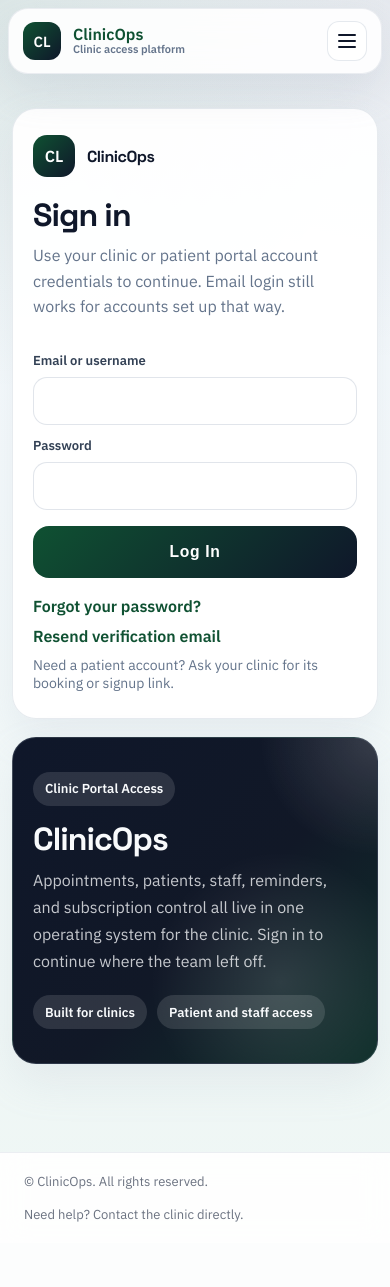
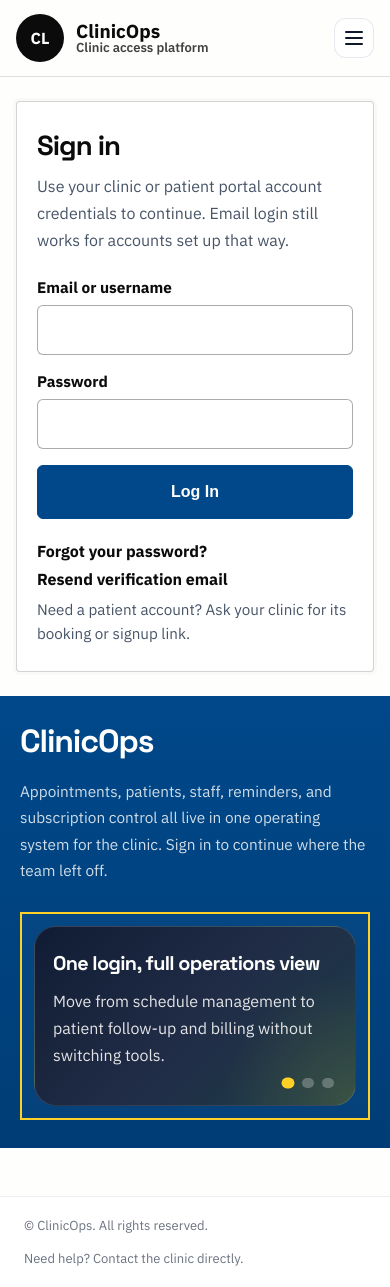
Before and after one commit to pinoyvaautomation/Clinicops, a Django app: page /accounts/login/ in a window 390 px wide. Before the commit the page ends 1222 px from the top, so only its background shows below. Run offline with Django 5.2, Linux system fonts and the light colour scheme; data that the repository does not hold is empty; parts of the project's set-up code (start-up, migrations or seed data) failed here and were passed over; some libraries are stand-ins or nearby versions.

Commit message:
Refresh branded login experience

```diff
--- a/templates/registration/login.html
+++ b/templates/registration/login.html
@@ -6,174 +6,226 @@
     <meta name="viewport" content="width=device-width, initial-scale=1">
     <title>{{ login_heading|default:"Sign in" }} | {{ public_brand_name|default:"ClinicOps" }}</title>
     <style>
-      @import url('https://fonts.googleapis.com/css2?family=IBM+Plex+Sans:wght@400;500;600&family=Space+Grotesk:wght@500;700&display=swap');
+      @import url('https://fonts.googleapis.com/css2?family=IBM+Plex+Sans:wght@400;500;600;700&family=Space+Grotesk:wght@500;700&display=swap');
 
       :root {
-        --brand: {{ public_brand_color|default:"#0f5132" }};
-        --ink: #0f172a;
-        --ink-soft: #334155;
-        --muted: #64748b;
-        --line: rgba(148, 163, 184, 0.22);
-        --panel: rgba(255, 255, 255, 0.94);
-        --danger: #b42318;
-        --danger-bg: #fff2f1;
+        --login-primary: #00488a;
+        --login-primary-strong: #003d76;
+        --login-secondary: #ffd126;
+        --login-accent: #fefefd;
+        --login-ink: #0b0b0b;
+        --login-muted: #475467;
+        --login-line: rgba(11, 11, 11, 0.12);
+        --login-panel-line: rgba(11, 11, 11, 0.18);
+        --login-danger: #b42318;
+        --login-danger-bg: #fff2f1;
       }
 
       * { box-sizing: border-box; }
-      body {
+      html { background: var(--login-accent); }
+      body.login-page {
         margin: 0;
         min-height: 100vh;
         display: flex;
         flex-direction: column;
         font-family: 'IBM Plex Sans', Arial, sans-serif;
-        color: var(--ink);
-        background:
-          radial-gradient(circle at top left, rgba(15, 81, 50, 0.12), transparent 30%),
-          radial-gradient(circle at top right, rgba(15, 23, 42, 0.08), transparent 28%),
-          linear-gradient(180deg, #f8fbff 0%, #eef6f4 100%);
+        color: var(--login-ink);
+        background: var(--login-accent);
       }
       h1, h2, h3, strong {
         font-family: 'Space Grotesk', Arial, sans-serif;
-        letter-spacing: -0.03em;
+        letter-spacing: -0.035em;
       }
+
+      body.login-page .public-nav {
+        width: 100%;
+        margin: 0;
+        top: 0;
+        padding: 18px clamp(18px, 4vw, 42px);
+        border: none;
+        border-bottom: 1px solid rgba(11, 11, 11, 0.12);
+        border-radius: 0;
+        box-shadow: none;
+        background: rgba(254, 254, 253, 0.98);
+        backdrop-filter: none;
+      }
+      body.login-page .public-brand {
+        gap: 16px;
+      }
+      body.login-page .public-brand__mark {
+        width: 58px;
+        height: 58px;
+        border-radius: 999px;
+        background: var(--login-ink);
+        color: var(--login-accent);
+        font-size: 1rem;
+      }
+      body.login-page .public-brand__name {
+        color: var(--login-ink);
+        font-size: 1.18rem;
+      }
+      body.login-page .public-brand__tag {
+        color: rgba(11, 11, 11, 0.78);
+        font-size: 13px;
+      }
+      body.login-page .public-nav__links .cta {
+        min-width: 170px;
+        min-height: 56px;
+        padding: 12px 28px;
+        border-radius: 8px;
+        background: var(--login-ink);
+        color: var(--login-accent);
+        border: 1px solid var(--login-ink);
+        box-shadow: none;
+        font-size: 0.98rem;
+      }
+      body.login-page .public-nav__links .cta:hover {
+        background: var(--login-primary);
+        border-color: var(--login-primary);
+        box-shadow: none;
+        transform: none;
+      }
+
       .page {
         flex: 1;
-        width: min(1180px, calc(100% - 32px));
-        margin: 0 auto;
-        padding: 34px 0 56px;
+        width: 100%;
       }
       .shell {
+        min-height: calc(100vh - 95px);
         display: grid;
-        gap: 18px;
-        grid-template-columns: minmax(0, 1.05fr) minmax(360px, 430px);
-        align-items: stretch;
-      }
-      .hero, .login-card {
-        border: 1px solid var(--line);
-        border-radius: 30px;
-        box-shadow: 0 18px 44px rgba(148, 163, 184, 0.14);
+        grid-template-columns: minmax(0, 1.08fr) minmax(380px, 0.92fr);
       }
       .hero {
-        padding: 34px;
-        color: #f8fafc;
+        background: linear-gradient(180deg, var(--login-primary) 0%, var(--login-primary-strong) 100%);
+        color: var(--login-accent);
+        padding: clamp(34px, 5vw, 52px);
+        display: flex;
+      }
+      .hero-inner {
+        display: flex;
+        flex-direction: column;
+        justify-content: space-between;
+        gap: 28px;
+        width: 100%;
+        min-height: 100%;
+      }
+      .hero-copy {
+        max-width: 720px;
+      }
+      .hero-copy h1 {
+        margin: 0;
+        font-size: clamp(2.3rem, 4vw, 4rem);
+        line-height: 1.12;
+        color: var(--login-accent);
+      }
+      .hero-copy p {
+        margin: 18px 0 0;
+        max-width: 560px;
+        color: rgba(254, 254, 253, 0.82);
+        font-size: 1rem;
+        line-height: 1.72;
+      }
+      .hero-carousel-frame {
+        margin-top: auto;
+        width: min(100%, 640px);
+        min-height: 188px;
+        padding: 16px;
+        border: 2px solid var(--login-secondary);
+        background: rgba(255, 255, 255, 0.02);
+      }
+      .hero-carousel {
+        position: relative;
+        min-height: 152px;
+      }
+      .hero-slide {
+        position: absolute;
+        inset: 0;
+        display: flex;
+        flex-direction: column;
+        justify-content: center;
+        gap: 12px;
+        padding: 26px 24px 30px;
+        border-radius: 28px;
+        border: 1px solid rgba(255, 255, 255, 0.12);
         background:
-          radial-gradient(circle at top right, rgba(255, 255, 255, 0.16), transparent 24%),
-          linear-gradient(135deg, #0f172a 0%, #111827 56%, var(--brand) 160%);
-        position: relative;
-        overflow: hidden;
+          radial-gradient(circle at right bottom, rgba(255, 209, 38, 0.14), transparent 36%),
+          linear-gradient(135deg, rgba(17, 26, 48, 0.96) 0%, rgba(35, 43, 67, 0.94) 52%, rgba(27, 63, 70, 0.96) 100%);
+        opacity: 0;
+        transform: translateX(18px);
+        pointer-events: none;
+        transition: opacity 0.36s ease, transform 0.36s ease;
       }
-      .hero::after {
-        content: '';
+      .hero-slide.active {
+        opacity: 1;
+        transform: translateX(0);
+        pointer-events: auto;
+      }
+      .hero-slide strong {
+        font-size: clamp(1.35rem, 2.3vw, 1.95rem);
+        color: var(--login-accent);
+      }
+      .hero-slide p {
+        margin: 0;
+        color: rgba(254, 254, 253, 0.88);
+        font-size: 1rem;
+        line-height: 1.7;
+        max-width: 520px;
+      }
+      .hero-dots {
         position: absolute;
-        inset: auto -12% -18% auto;
-        width: 280px;
-        height: 280px;
-        border-radius: 999px;
-        background: radial-gradient(circle, rgba(255, 255, 255, 0.12), transparent 66%);
-        pointer-events: none;
-      }
-      .eyebrow, .pill, .chip {
+        right: 22px;
+        bottom: 18px;
         display: inline-flex;
         align-items: center;
         gap: 8px;
-        min-height: 34px;
-        padding: 7px 12px;
+      }
+      .hero-dot {
+        width: 10px;
+        height: 10px;
         border-radius: 999px;
-        font-size: 13px;
-        font-weight: 600;
+        border: none;
+        background: rgba(254, 254, 253, 0.26);
+        cursor: pointer;
+        transition: transform 0.16s ease, background 0.16s ease;
       }
-      .eyebrow, .pill {
-        background: rgba(255, 255, 255, 0.12);
-        color: #f8fafc;
+      .hero-dot.active {
+        transform: scale(1.08);
+        background: var(--login-secondary);
       }
-      .hero h1 {
-        margin: 18px 0 12px;
-        font-size: clamp(2.4rem, 5vw, 4.1rem);
-        line-height: 0.96;
-      }
-      .hero p {
-        margin: 0;
-        max-width: 560px;
-        color: rgba(248, 250, 252, 0.78);
-        line-height: 1.7;
-        font-size: 1.04rem;
-      }
-      .hero-meta, .hero-points, .card-footer {
+
+      .login-panel {
+        background: var(--login-accent);
+        padding: clamp(28px, 4vw, 54px);
         display: flex;
-        gap: 10px;
-        flex-wrap: wrap;
-      }
-      .hero-meta {
-        margin-top: 20px;
-      }
-      .hero-points {
-        margin-top: 28px;
-        display: grid;
-        gap: 12px;
-      }
-      .point {
-        padding: 16px;
-        border-radius: 22px;
-        border: 1px solid rgba(255, 255, 255, 0.14);
-        background: rgba(255, 255, 255, 0.08);
-      }
-      .point strong {
-        display: block;
-        margin-bottom: 8px;
-        font-size: 1.08rem;
-      }
-      .point p {
-        margin: 0;
-        font-size: 0.95rem;
+        align-items: center;
+        justify-content: center;
       }
       .login-card {
-        background: var(--panel);
-        overflow: hidden;
+        width: min(100%, 452px);
+        padding: 32px 34px;
+        border: 1px solid var(--login-panel-line);
+        border-radius: 4px;
+        background: #fff;
+        box-shadow: 0 0 0 3px rgba(11, 11, 11, 0.02);
       }
-      .login-head {
-        padding: 26px 26px 14px;
+      .login-card h2 {
+        margin: 0 0 10px;
+        font-size: 2rem;
+        color: var(--login-ink);
       }
-      .brand-row {
-        display: flex;
-        align-items: center;
-        gap: 12px;
-        color: var(--ink);
-      }
-      .brand-row img {
-        height: 34px;
-        width: auto;
-      }
-      .brand-mark {
-        width: 42px;
-        height: 42px;
-        border-radius: 14px;
-        background: linear-gradient(135deg, var(--brand), #0f172a);
-        color: #fff;
-        display: inline-flex;
-        align-items: center;
-        justify-content: center;
-        font-weight: 700;
+      .login-card p {
+        margin: 0;
+        color: var(--login-muted);
         font-size: 1rem;
-      }
-      .login-head h2 {
-        margin: 18px 0 8px;
-        font-size: 2rem;
-      }
-      .login-head p {
-        margin: 0;
-        color: var(--muted);
-        line-height: 1.6;
-      }
-      .login-body {
-        padding: 0 26px 26px;
+        line-height: 1.7;
       }
       .flash {
         margin-top: 16px;
         padding: 12px 14px;
-        border-radius: 16px;
         border: 1px solid rgba(180, 35, 24, 0.18);
-        background: var(--danger-bg);
-        color: var(--danger);
+        border-radius: 8px;
+        background: var(--login-danger-bg);
+        color: var(--login-danger);
         font-size: 14px;
         font-weight: 600;
       }
@@ -181,9 +233,9 @@
         margin-top: 10px;
       }
       form {
-        margin-top: 18px;
+        margin-top: 22px;
         display: grid;
-        gap: 12px;
+        gap: 16px;
       }
       .field {
         display: grid;
@@ -191,55 +243,54 @@
       }
       label {
         display: block;
-        color: var(--ink-soft);
-        font-size: 13px;
-        font-weight: 600;
+        color: var(--login-ink);
+        font-size: 0.96rem;
+        font-weight: 700;
       }
       input {
         width: 100%;
-        min-height: 48px;
-        border: 1px solid rgba(148, 163, 184, 0.28);
-        border-radius: 14px;
+        min-height: 50px;
         padding: 12px 14px;
+        border: 1px solid rgba(11, 11, 11, 0.34);
+        border-radius: 6px;
+        background: #fff;
+        color: var(--login-ink);
         font: inherit;
-        background: #fff;
-        color: var(--ink);
       }
       input:focus {
         outline: none;
-        border-color: var(--brand);
-        box-shadow: 0 0 0 4px rgba(15, 81, 50, 0.08);
+        border-color: var(--login-primary);
+        box-shadow: 0 0 0 3px rgba(0, 72, 138, 0.12);
       }
       .submit {
-        margin-top: 4px;
         width: 100%;
-        min-height: 52px;
-        border: none;
-        border-radius: 16px;
-        background: linear-gradient(135deg, var(--brand), #0f172a);
-        color: #fff;
-        font-size: 0.98rem;
+        min-height: 54px;
+        border: 1px solid var(--login-primary);
+        border-radius: 6px;
+        background: var(--login-primary);
+        color: var(--login-accent);
+        font-size: 1rem;
         font-weight: 700;
-        letter-spacing: 0.04em;
         cursor: pointer;
+      }
+      .submit:hover {
+        background: var(--login-primary-strong);
       }
       .divider {
         display: flex;
         align-items: center;
         gap: 10px;
-        margin: 16px 0 4px;
-        color: var(--muted);
-        font-size: 13px;
-        font-weight: 600;
-        text-transform: uppercase;
-        letter-spacing: 0.08em;
+        margin: 18px 0 4px;
+        color: var(--login-ink);
+        font-size: 0.92rem;
+        font-weight: 700;
       }
       .divider::before,
       .divider::after {
         content: '';
         flex: 1;
         height: 1px;
-        background: rgba(148, 163, 184, 0.28);
+        background: rgba(11, 11, 11, 0.14);
       }
       .social-form {
         margin-top: 0;
@@ -247,22 +298,20 @@
       .social-submit {
         width: 100%;
         min-height: 52px;
-        border: 1px solid rgba(15, 23, 42, 0.12);
-        border-radius: 16px;
-        background: #fff;
-        color: var(--ink);
         display: inline-flex;
         align-items: center;
         justify-content: center;
         gap: 12px;
+        border: 1px solid rgba(11, 11, 11, 0.24);
+        border-radius: 6px;
+        background: #fff;
+        color: var(--login-ink);
         font: inherit;
         font-weight: 700;
         cursor: pointer;
-        box-shadow: 0 10px 24px rgba(148, 163, 184, 0.12);
       }
       .social-submit:hover {
-        border-color: rgba(15, 81, 50, 0.28);
-        box-shadow: 0 12px 28px rgba(15, 81, 50, 0.12);
+        border-color: var(--login-primary);
       }
       .social-mark {
         width: 22px;
@@ -278,116 +327,148 @@
         display: block;
       }
       .card-footer {
-        margin-top: 18px;
+        margin-top: 22px;
         display: grid;
-        gap: 10px;
+        gap: 8px;
       }
       .support-link {
-        color: var(--brand);
+        color: var(--login-ink);
         text-decoration: none;
-        font-weight: 600;
+        font-weight: 700;
       }
       .support-link:hover {
-        text-decoration: underline;
+        color: var(--login-primary);
       }
       .muted {
-        color: var(--muted);
-        font-size: 14px;
+        color: var(--login-muted);
+        font-size: 0.95rem;
+        line-height: 1.6;
       }
-      .logo-fallback {
-        display: none;
+
+      @media (max-width: 1120px) {
+        .shell {
+          grid-template-columns: minmax(0, 1fr) minmax(340px, 0.9fr);
         }
-      .brand-row.logo-broken img {
-        display: none;
+        .hero-copy h1 {
+          font-size: clamp(2.15rem, 4.6vw, 3.35rem);
         }
-      .brand-row.logo-broken .logo-fallback {
-        display: inline-flex;
       }
       @media (max-width: 980px) {
         .shell {
+          min-height: auto;
           grid-template-columns: 1fr;
         }
-        .login-card {
+        .login-panel {
           order: 1;
         }
         .hero {
           order: 2;
         }
+        .hero-carousel-frame {
+          width: 100%;
         }
-      @media (max-width: 820px) {
-        .hero-points {
-          display: none;
       }
-        .hero h1 {
-          font-size: clamp(2rem, 8vw, 3rem);
+      @media (max-width: 900px) {
+        body.login-page .public-nav {
+          padding: 14px 16px;
         }
-        .hero p {
-          font-size: 1rem;
+        body.login-page .public-nav__links {
+          right: 16px;
+        }
+      }
+      @media (max-width: 720px) {
+        .hero {
+          padding: 28px 20px;
+        }
+        .hero-copy h1 {
+          font-size: clamp(2rem, 8vw, 2.8rem);
+        }
+        .hero-copy p {
+          font-size: 0.96rem;
+        }
+        .hero-carousel-frame {
+          min-height: 206px;
+          padding: 12px;
+        }
+        .hero-carousel {
+          min-height: 180px;
+        }
+        .hero-slide {
+          padding: 22px 18px 34px;
+          border-radius: 22px;
+        }
+        .login-panel {
+          padding: 24px 16px;
+        }
+        .login-card {
+          padding: 26px 20px;
         }
       }
       @media (max-width: 560px) {
-        .page {
-          width: calc(100% - 24px);
-          padding-top: 22px;
-          padding-bottom: 40px;
+        body.login-page .public-brand {
+          gap: 12px;
         }
-        .hero, .login-card {
-          border-radius: 24px;
+        body.login-page .public-brand__mark {
+          width: 48px;
+          height: 48px;
         }
-        .hero,
-        .login-head,
-        .login-body {
-          padding-left: 20px;
-          padding-right: 20px;
+        body.login-page .public-nav__links .cta {
+          min-width: 0;
+          width: 100%;
+          justify-content: center;
+        }
+        .hero-copy h1 {
+          font-size: 2rem;
+        }
+        .hero-slide strong {
+          font-size: 1.24rem;
+        }
+        .login-card h2 {
+          font-size: 1.72rem;
         }
       }
     </style>
   </head>
-  <body>
+  <body class="login-page">
     {% include "core/partials/public_nav.html" %}
     <main class="page">
       <section class="shell">
         <article class="hero">
-          <div class="eyebrow">{{ login_eyebrow|default:"Clinic Portal Access" }}</div>
-          <h1>{{ login_hero_title|default:public_brand_name|default:"ClinicOps" }}</h1>
-          <p>{{ login_hero_text|default:"Appointments, patients, staff, reminders, and subscription control all live in one operating system for the clinic. Sign in to continue where the team left off." }}</p>
-          <div class="hero-meta">
-            <span class="pill">Built for clinics</span>
-            <span class="pill">Patient and staff access</span>
+          <div class="hero-inner">
+            <div class="hero-copy">
+              <h1>{{ login_hero_title|default:"Appointments, patients, staff, reminders, and subscription control all live in one operating system for the clinic. Sign in to continue where the team left off." }}</h1>
+              <p>{{ login_hero_text|default:"Manage the clinic from one secure workspace while patients and staff access the same branded system without switching tools." }}</p>
             </div>
 
-          <div class="hero-points">
-            <div class="point">
+            <div class="hero-carousel-frame" aria-label="ClinicOps highlights">
+              <div class="hero-carousel" id="login-hero-carousel">
+                <div class="hero-slide active" data-slide>
                   <strong>One login, full operations view</strong>
                   <p>Move from schedule management to patient follow-up and billing without switching tools.</p>
                 </div>
-            <div class="point">
+                <div class="hero-slide" data-slide>
                   <strong>Same design language as the portal</strong>
                   <p>The login experience now matches the rest of the product instead of feeling like a separate basic auth screen.</p>
                 </div>
-            <div class="point">
+                <div class="hero-slide" data-slide>
                   <strong>Responsive from the start</strong>
                   <p>The layout collapses into a single-column flow on smaller screens so the form stays readable on tablet and mobile.</p>
+                </div>
+                <div class="hero-dots" aria-label="Highlight navigation">
+                  <button type="button" class="hero-dot active" data-slide-dot aria-label="Show first highlight"></button>
+                  <button type="button" class="hero-dot" data-slide-dot aria-label="Show second highlight"></button>
+                  <button type="button" class="hero-dot" data-slide-dot aria-label="Show third highlight"></button>
+                </div>
+              </div>
             </div>
           </div>
         </article>
 
+        <section class="login-panel">
           <article class="login-card">
-          <div class="login-head">
-            <div class="brand-row{% if public_logo_url %}{% else %} logo-broken{% endif %}">
-              {% if public_logo_url %}
-                <img src="{{ public_logo_url }}" alt="{{ public_brand_name|default:'ClinicOps' }} logo" onerror="this.closest('.brand-row').classList.add('logo-broken')">
-                <span class="brand-mark logo-fallback">{{ public_brand_name|default:"ClinicOps"|slice:":2"|upper }}</span>
-              {% else %}
-                <span class="brand-mark">{{ public_brand_name|default:"ClinicOps"|slice:":2"|upper }}</span>
-              {% endif %}
-              <strong>{{ public_brand_name|default:"ClinicOps" }}</strong>
-            </div>
             <h2>{{ login_heading|default:"Sign in" }}</h2>
             <p>{{ login_description|default:"Use your clinic or patient portal account credentials to continue. Email login still works for accounts set up that way." }}</p>
-          </div>
 
-          <div class="login-body">
             {% if messages %}
               {% for message in messages %}
                 <div class="flash">{{ message }}</div>
@@ -433,7 +514,7 @@
             </form>
 
             {% if google_oauth_enabled and show_google_signin %}
-              <div class="divider">or</div>
+              <div class="divider">OR</div>
               <form class="social-form" method="post" action="{% provider_login_url 'google' process='login' %}">
                 {% csrf_token %}
                 {% if next %}
@@ -465,10 +546,59 @@
               {% endif %}
               <div class="muted">Need a patient account? Ask your clinic for its booking or signup link.</div>
             </div>
-          </div>
           </article>
+        </section>
       </section>
     </main>
     {% include "core/partials/site_footer.html" %}
+    <script>
+      (function() {
+        const slides = Array.from(document.querySelectorAll('[data-slide]'));
+        const dots = Array.from(document.querySelectorAll('[data-slide-dot]'));
+        if (!slides.length || slides.length !== dots.length) return;
+
+        let activeIndex = 0;
+        let timer = null;
+
+        function showSlide(index) {
+          activeIndex = index;
+          slides.forEach(function(slide, slideIndex) {
+            slide.classList.toggle('active', slideIndex === index);
+          });
+          dots.forEach(function(dot, dotIndex) {
+            dot.classList.toggle('active', dotIndex === index);
+          });
+        }
+
+        function startCarousel() {
+          stopCarousel();
+          timer = window.setInterval(function() {
+            showSlide((activeIndex + 1) % slides.length);
+          }, 4600);
+        }
+
+        function stopCarousel() {
+          if (timer) {
+            window.clearInterval(timer);
+            timer = null;
+          }
+        }
+
+        dots.forEach(function(dot, index) {
+          dot.addEventListener('click', function() {
+            showSlide(index);
+            startCarousel();
+          });
+        });
+
+        const heroCarousel = document.getElementById('login-hero-carousel');
+        if (heroCarousel) {
+          heroCarousel.addEventListener('mouseenter', stopCarousel);
+          heroCarousel.addEventListener('mouseleave', startCarousel);
+        }
+
+        startCarousel();
+      })();
+    </script>
   </body>
 </html>
```
Lines whose indentation alone changed are shown as unchanged.
